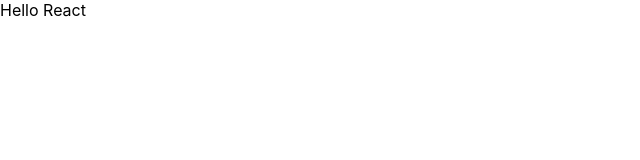
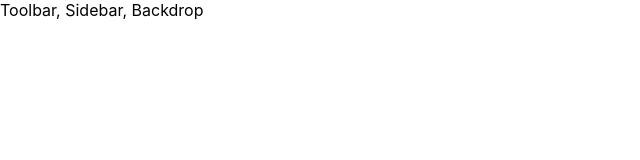
Before and after one commit to emrulovd/charlies-paw-client-side-web-app, a React (Create React App) app: page / in a window 1280 px wide. Shown: the top 160 px of the page, without its empty margins (0-640 px from the left). Built offline with nearby package versions, Linux system fonts and the light colour scheme.

Commit message:
New update:Adding the layout component which will hold the layout of the web application

```diff
--- a/src/App.js
+++ b/src/App.js
@@ -1,10 +1,14 @@
 import React, { Component } from 'react';
+
+import Layout from './components/Layout/Layout';
 
 class App extends Component {
   render(){
     return(
       <div>
-          Hello React
+          <Layout>
+
+          </Layout>
       </div>
     )
   }
--- /dev/null
+++ b/src/components/Layout/Layout.js
@@ -0,0 +1,17 @@
+import React from 'react';
+
+import Aux from '../../hoc/Auxiliary';
+
+const layout = (props) => {
+    return(
+        <Aux>
+            <div>Toolbar, Sidebar, Backdrop</div>
+            <main>
+                {props.children}
+            </main>
+        </Aux>
+        )
+}
+
+
+export default layout;
```
